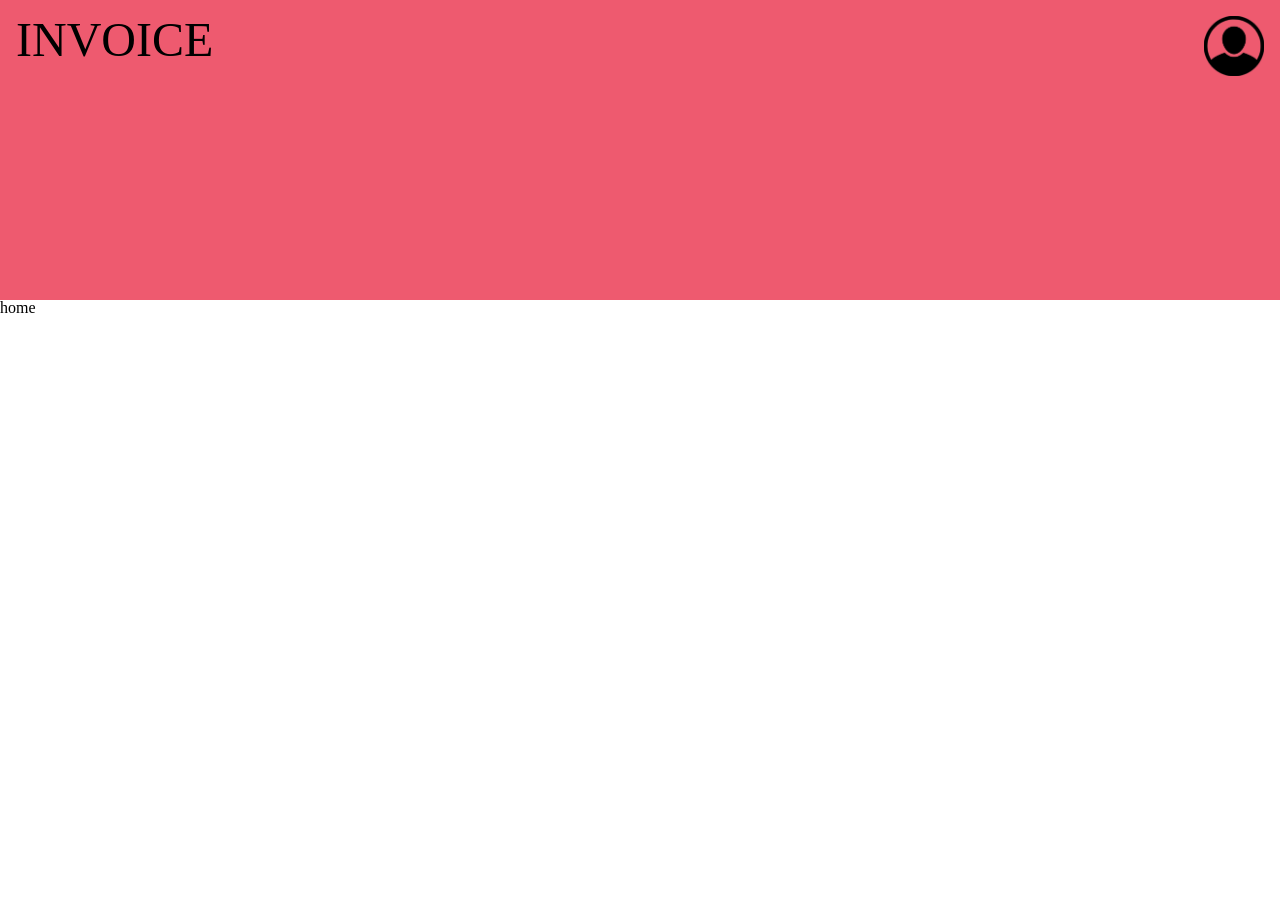
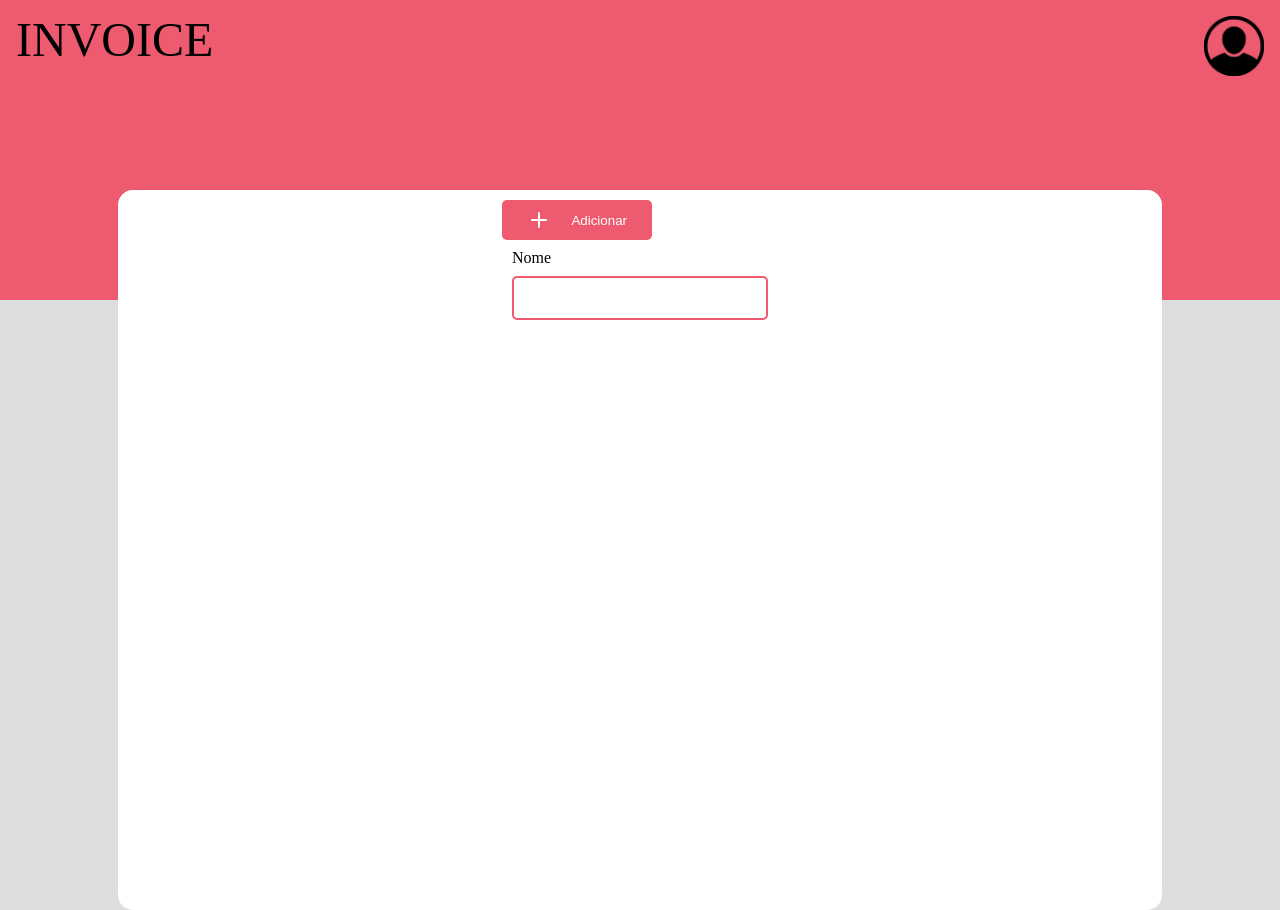
Before and after one commit to Luismatos19/React-Invoicing, a React (Create React App) app: page / in a window 1280 px wide. Before the commit the page ends 800 px from the top, so only its background shows below. Built offline with nearby package versions, Linux system fonts and the light colour scheme.

Commit message:
create Button and Input component

```diff
--- a/package.json
+++ b/package.json
@@ -6,12 +6,15 @@
     "@testing-library/jest-dom": "^5.16.4",
     "@testing-library/react": "^13.3.0",
     "@testing-library/user-event": "^13.5.0",
+    "@types/feather-icons": "^4.7.0",
     "@types/jest": "^27.5.2",
     "@types/node": "^16.11.45",
     "@types/react": "^18.0.15",
     "@types/react-dom": "^18.0.6",
+    "feather-icons": "^4.29.0",
     "react": "^18.2.0",
     "react-dom": "^18.2.0",
+    "react-feather": "^2.0.10",
     "react-router-dom": "6",
     "react-scripts": "5.0.1",
     "recoil": "^0.7.4",
--- a/src/Theme.tsx
+++ b/src/Theme.tsx
@@ -5,7 +5,9 @@ const theme = {
   colors: {
     primary: "#EE5A6F",
     secundary: "#06B49A",
-    gray: "#3b444b",
+    grayLight: "#dddddd",
+    white: "#FFFFFF",
+    black: "#000000",
   },
   fonts: ["sans-serif", "Roboto"],
   fontSizes: {
--- /dev/null
+++ b/src/components/Button/button.styles.tsx
@@ -0,0 +1,43 @@
+import styled, { css } from "styled-components";
+
+import { ButtonProps } from "./button";
+
+export const ButtonDefault = styled.button<ButtonProps>`
+  display: flex;
+  justify-content: space-between;
+  align-items: center;
+  padding: 0px 25px;
+  cursor: pointer;
+  border: none;
+  border-radius: 5px;
+  font-weight: 500;
+  outline: none;
+  transition: all 0.2s;
+  height: 40px;
+  width: 150px;
+
+  .icon {
+    width: 20px;
+    height: 20px;
+  }
+
+  ${(props) => props.color && COLOR[props.color]}
+  ${(props) => props.disabled && DISABLED}
+`;
+
+const COLOR = {
+  primary: css`
+    color: ${({ theme: { colors } }) => colors.white};
+    background: ${({ theme: { colors } }) => colors.primary};
+  `,
+  secondary: css`
+    color: #000;
+    background: linear-gradient(#c7c7d2, #bcbaba);
+  `,
+};
+
+const DISABLED = css`
+  cursor: not-allowed;
+  background: #d4d4d4;
+  color: #f5f5f5;
+`;
--- /dev/null
+++ b/src/components/Button/button.tsx
@@ -0,0 +1,23 @@
+import React from "react";
+
+import { ButtonDefault } from "./button.styles";
+
+export interface ButtonProps {
+  onClick?: (event: React.MouseEvent<HTMLButtonElement>) => void;
+  children: React.ReactNode;
+  color?: "primary" | "secondary";
+  disabled?: boolean;
+}
+
+export const Button: React.FC<ButtonProps> = ({
+  onClick,
+  children,
+  color,
+  disabled,
+}) => {
+  return (
+    <ButtonDefault onClick={onClick} color={color} disabled={disabled}>
+      {children}
+    </ButtonDefault>
+  );
+};
--- /dev/null
+++ b/src/components/Input/input.style.tsx
@@ -0,0 +1,20 @@
+import styled, { css } from "styled-components";
+
+export const Label = styled.label`
+  display: flex;
+  flex-direction: column;
+  height: 70px;
+  padding: 10px;
+`;
+
+export const InputDefault = styled.input`
+  height: 20px;
+  font-size: 18px;
+  padding: 10px;
+  margin-top: 10px;
+  border: 2px solid ${({ theme: { colors } }) => colors.primary};
+  border-radius: 5px;
+  ::placeholder {
+    color: palevioletred;
+  }
+`;
--- /dev/null
+++ b/src/components/Input/input.tsx
@@ -0,0 +1,27 @@
+import React, { ForwardRefRenderFunction, InputHTMLAttributes } from "react";
+
+import { InputDefault, Label } from "./input.style";
+
+interface InputProps extends InputHTMLAttributes<HTMLInputElement> {
+  name: string;
+  label: string;
+  ref: string;
+}
+
+const Input: ForwardRefRenderFunction<HTMLInputElement, InputProps> = (
+  { name, label, ...otherProps },
+  ref
+) => {
+  return (
+    <>
+      <Label>
+        {label}
+        <InputDefault {...otherProps} name={name} ref={ref} />
+      </Label>
+    </>
+  );
+};
+
+const FormInput = React.forwardRef(Input);
+
+export default FormInput;
--- a/src/globalStyles.tsx
+++ b/src/globalStyles.tsx
@@ -30,6 +30,7 @@ footer, header, hgroup, menu, nav, section {
 }
 body {
 	line-height: 1;
+	background-color: #dddddd;
 }
 ol, ul {
 	list-style: none;
--- /dev/null
+++ b/src/pages/home.styles.tsx
@@ -0,0 +1,7 @@
+import styled from "styled-components";
+
+export const Content = styled.div`
+  display: flex;
+  flex-direction: column;
+  background-color: ${({ theme: { colors } }) => colors.white};
+`;
--- a/src/pages/home.tsx
+++ b/src/pages/home.tsx
@@ -1,14 +1,27 @@
 import React from "react";
+import { Plus } from "react-feather";
+
+import { Button } from "../components/Button/button";
+import Input from "../components/Input/input";
+import { Container } from "../utils/styles/Container";
+import { Content } from "./home.styles";
 
 interface Props {}
 
 const Home: React.FC<Props> = () => {
+  const onClick = () => {};
+
   return (
     <>
-      <div className="container">
-        <div className="header"></div>
-        <h1>home</h1>
-      </div>
+      <Container>
+        <Content>
+          <Button onClick={onClick} color="primary">
+            <Plus />
+            Adicionar
+          </Button>
+          <Input name="name" label="Nome" />
+        </Content>
+      </Container>
     </>
   );
 };
--- a/src/pages/styles.tsx
+++ /dev/null
@@ -1,6 +0,0 @@
-import styled from "styled-components";
-
-export const Container = styled.div`
-  display: flex;
-  flex-direction: column;
-`;
--- /dev/null
+++ b/src/utils/styles/Container.tsx
@@ -0,0 +1,12 @@
+import styled from "styled-components";
+
+export const Container = styled.div`
+  display: flex;
+  justify-content: center;
+  background-color: ${({ theme: { colors } }) => colors.white};
+  width: 80%;
+  margin: -110px auto;
+  border-radius: 15px;
+  min-height: 700px;
+  padding: 10px;
+`;
--- a/tsconfig.json
+++ b/tsconfig.json
@@ -18,8 +18,9 @@
     "resolveJsonModule": true,
     "isolatedModules": true,
     "noEmit": true,
-    "jsx": "react-jsx"
+    "jsx": "react-jsx",
   },
+  "noImplicitAny": false,
   "include": [
     "src"
   ]
```
Also changed, not shown: 2 other files (tests, documents, lock files or other folders).
